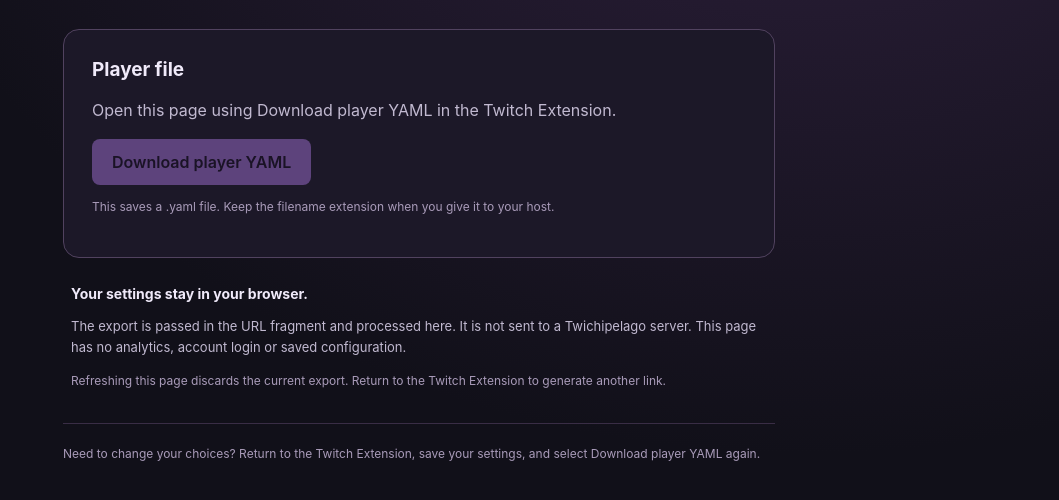
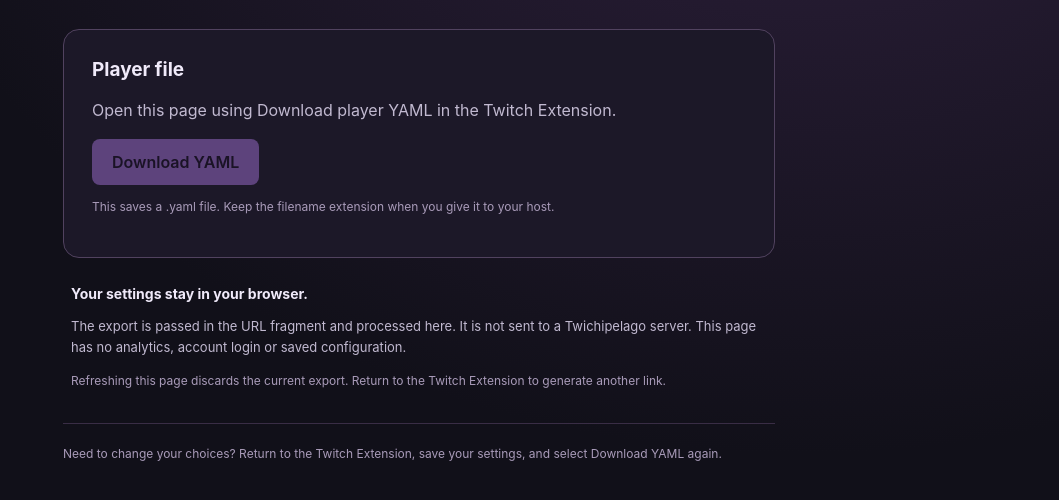
Before and after one commit to Dww160/TwichiPelago, a plain HTML site: page docs/yaml/index.html in a window 1280 px wide. Shown: the part 306-806 px from the top of the page, without its empty margins (221-1280 px from the left). Drawn offline with Linux system fonts and the light colour scheme.

Commit message:
Simplify YAML download button label

```diff
--- a/docs/yaml/index.html
+++ b/docs/yaml/index.html
@@ -6,7 +6,7 @@
 <p class="intro">Save your configuration as an Archipelago player file, then give it to the multiworld host before generation.</p>
 <section aria-labelledby="export-title"><h2 id="export-title">Player file</h2><p id="status" role="status">Reading your export...</p>
 <dl id="details" hidden><dt>Audience slot</dt><dd id="slot"></dd><dt>Filename</dt><dd id="filename"></dd></dl>
-<button id="download" disabled>Download player YAML</button><p class="note">This saves a .yaml file. Keep the filename extension when you give it to your host.</p>
+<button id="download" disabled>Download YAML</button><p class="note">This saves a .yaml file. Keep the filename extension when you give it to your host.</p>
 <details id="preview" hidden><summary>View YAML or copy manually</summary><textarea id="yaml" aria-label="Player YAML" rows="18" readonly spellcheck="false"></textarea><button id="select" type="button">Select all YAML</button><p class="note">Press Ctrl+C (Command+C on Mac). In Notepad, save with the filename above and choose All files to avoid adding .txt.</p></details></section>
 <aside><strong>Your settings stay in your browser.</strong><p>The export is passed in the URL fragment and processed here. It is not sent to a Twichipelago server. This page has no analytics, account login or saved configuration.</p><p class="note">Refreshing this page discards the current export. Return to the Twitch Extension to generate another link.</p></aside>
-<footer>Need to change your choices? Return to the Twitch Extension, save your settings, and select Download player YAML again.</footer></main></body></html>
+<footer>Need to change your choices? Return to the Twitch Extension, save your settings, and select Download YAML again.</footer></main></body></html>
```
